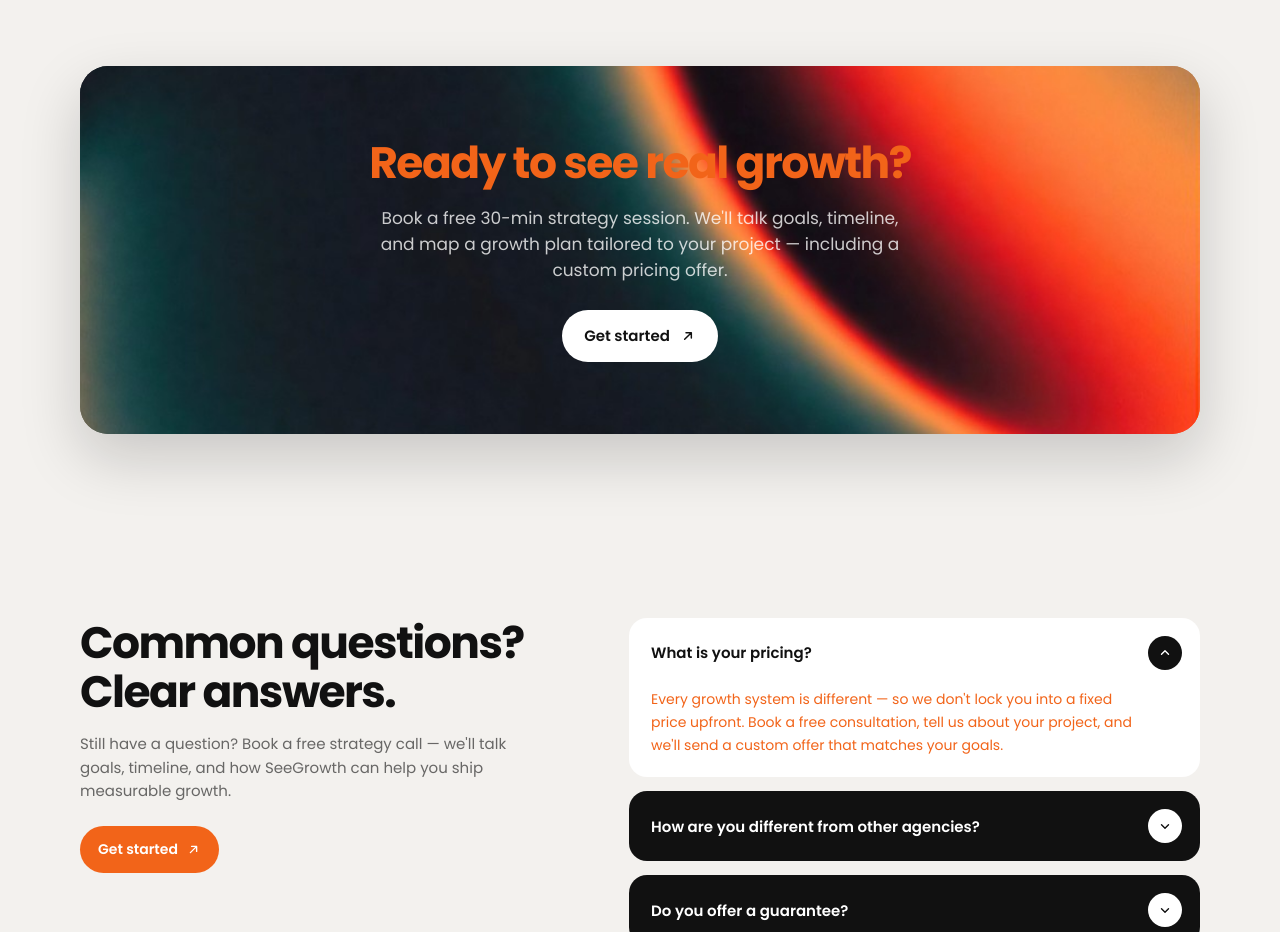
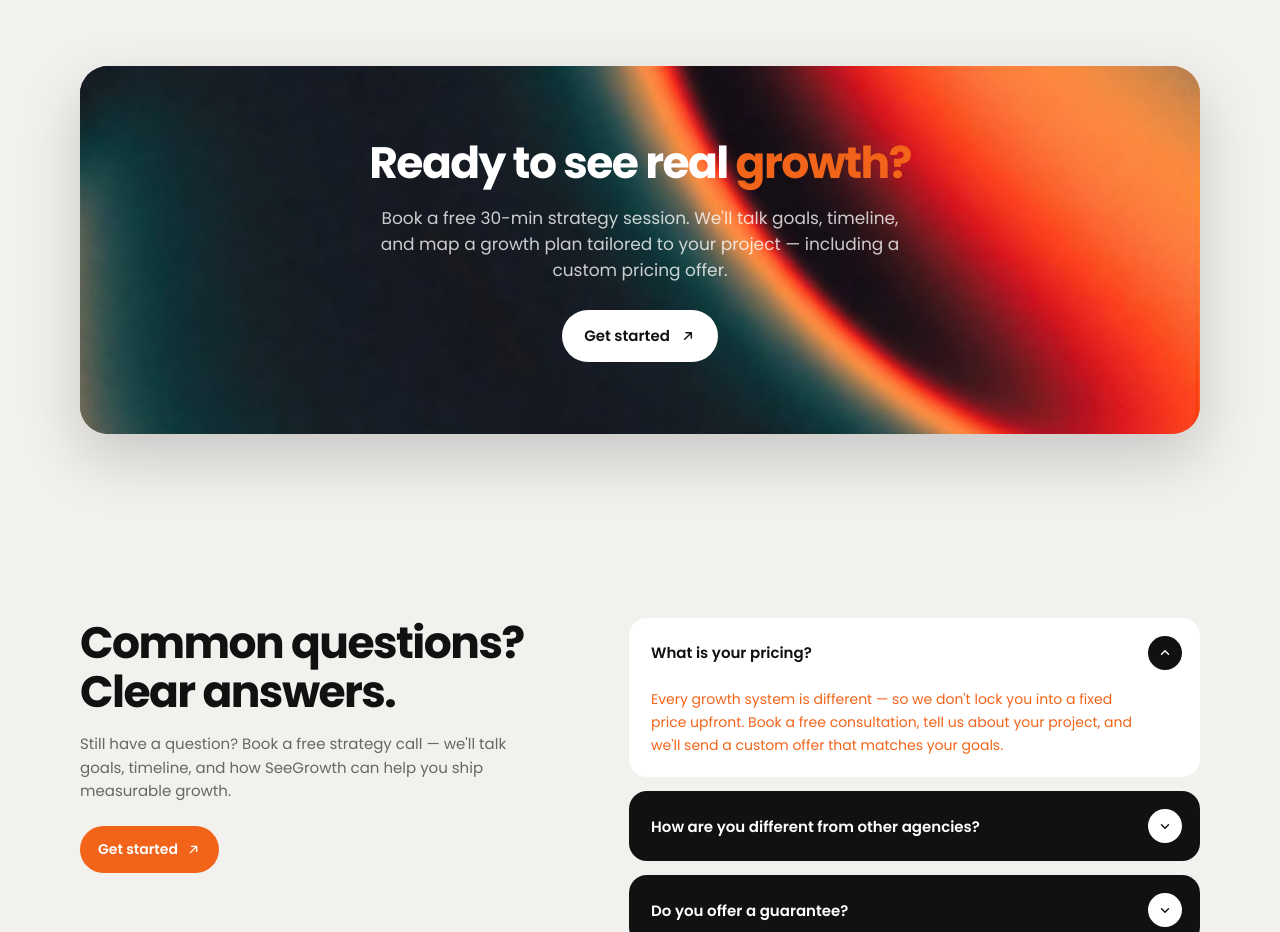
Before and after one commit to Esimuda/SeeGrowth, a React (Vite) app: page / in a window 1280 px wide. Shown: the part 5580-6512 px from the top of the page. Built offline with nearby package versions, Linux system fonts and the light colour scheme.

Commit message:
Highlight only growth? in orange on the booking headline.

```diff
--- a/index.html
+++ b/index.html
@@ -202,7 +202,7 @@
       />
 
       <div class="booking-panel__content">
-        <h2 class="booking-panel__title">Ready to see real growth?</h2>
+        <h2 class="booking-panel__title">Ready to see real <em>growth?</em></h2>
         <p class="booking-panel__sub">
           Book a free 30-min strategy session. We'll talk goals, timeline, and map a growth plan tailored to your project — including a custom pricing offer.
         </p>
--- a/style.css
+++ b/style.css
@@ -1195,6 +1195,11 @@ button { font-family: var(--font-main); }
   font-weight: 700;
   letter-spacing: -0.035em;
   line-height: 1.15;
+  color: #fff;
+}
+
+.booking-panel__title em {
+  font-style: normal;
   color: var(--orange);
 }
 
```
